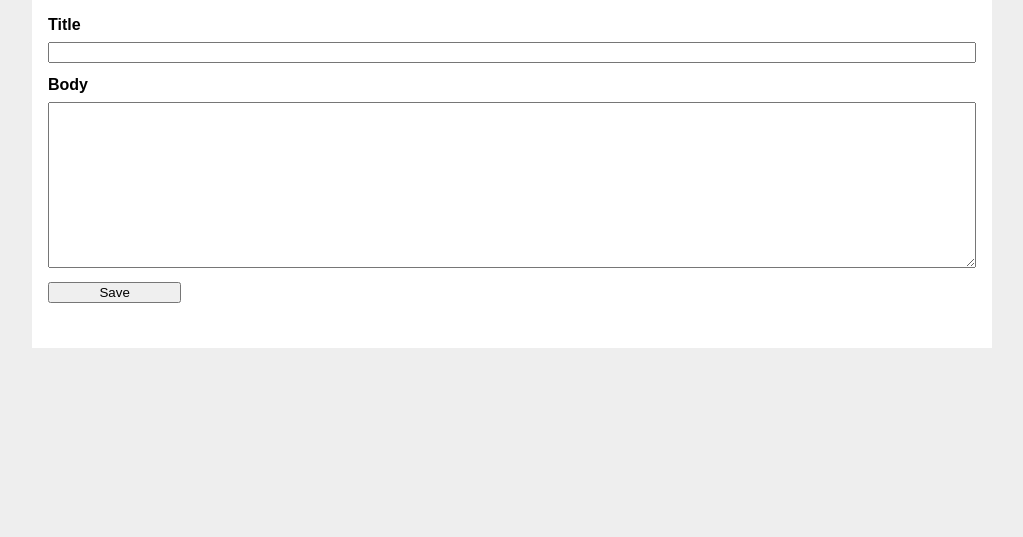
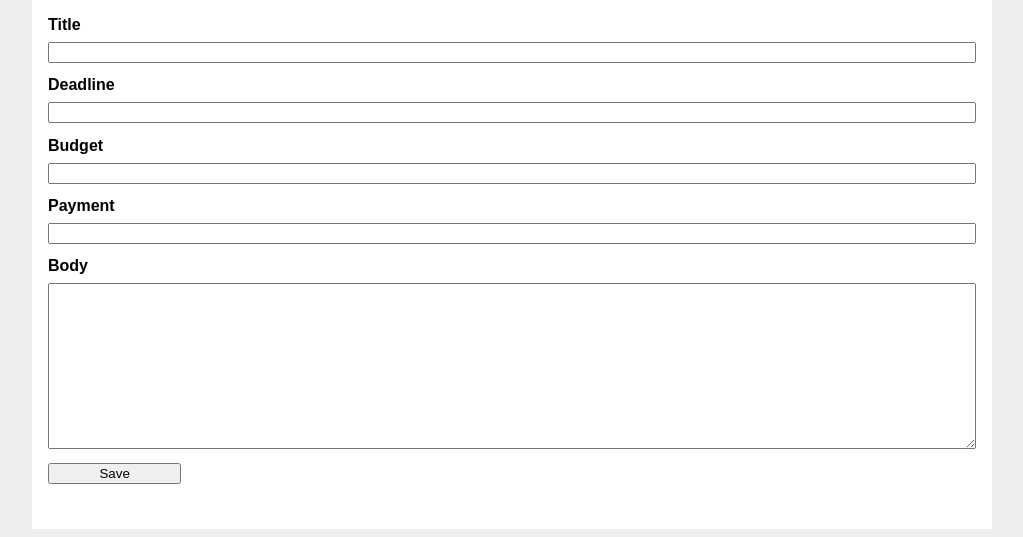
Before and after one commit to Guacamole-Devs/glowing-guacamole, a Flask app: page /create in a window 1280 px wide. Shown: the part 98-635 px from the top of the page, without its empty margins (128-1151 px from the left). Run offline with Flask 2, Linux system fonts and the light colour scheme; the visitor is signed in with stand-in values (Sample User, id 1); data comes from the database, SQL or seed files in the repository; some libraries are stand-ins or nearby versions.

Commit message:
Added other form fields to "create", "update", "overview"

```diff
--- a/guacamole/blog.py
+++ b/guacamole/blog.py
@@ -18,7 +18,7 @@ def index():
     """Show all the posts, most recent first."""
     db = get_db()
     posts = db.execute(
-        "SELECT p.id, title, body, created, author_id, username"
+        "SELECT p.id, title, body, created, author_id, username, deadline, budget, payment"
         " FROM post p JOIN user u ON p.author_id = u.id"
         " ORDER BY created DESC"
     ).fetchall()
@@ -40,7 +40,7 @@ def get_post(id, check_author=True):
     post = (
         get_db()
         .execute(
-            "SELECT p.id, title, body, created, author_id, username"
+            "SELECT p.id, title, body, created, author_id, username, deadline, budget, payment"
             " FROM post p JOIN user u ON p.author_id = u.id"
             " WHERE p.id = ?",
             (id,),
@@ -63,7 +63,11 @@ def create():
     """Create a new post for the current user."""
     if request.method == "POST":
         title = request.form["title"]
+        budget = request.form["budget"]
+        deadline = request.form["deadline"]
+        payment = request.form["payment"]
         body = request.form["body"]
+
         error = None
 
         if not title:
@@ -74,8 +78,8 @@ def create():
         else:
             db = get_db()
             db.execute(
-                "INSERT INTO post (title, body, author_id) VALUES (?, ?, ?)",
-                (title, body, g.user["id"]),
+                "INSERT INTO post (title, deadline, budget, payment, body, author_id) VALUES (?, ?, ?, ?, ?, ?)",
+                (title, deadline, budget, payment, body, g.user["id"]),
             )
             db.commit()
             return redirect(url_for("blog.index"))
@@ -91,7 +95,11 @@ def update(id):
 
     if request.method == "POST":
         title = request.form["title"]
+        budget = request.form["budget"]
+        deadline = request.form["deadline"]
+        payment = request.form["payment"]
         body = request.form["body"]
+
         error = None
 
         if not title:
@@ -102,7 +110,7 @@ def update(id):
         else:
             db = get_db()
             db.execute(
-                "UPDATE post SET title = ?, body = ? WHERE id = ?", (title, body, id)
+                "UPDATE post SET title = ?, deadline = ?, budget = ?, payment = ?, body = ?WHERE id = ?", (title, deadline, budget, payment, body, id)
             )
             db.commit()
             return redirect(url_for("blog.index"))
--- a/guacamole/schema.sql
+++ b/guacamole/schema.sql
@@ -15,6 +15,9 @@ CREATE TABLE post (
   author_id INTEGER NOT NULL,
   created TIMESTAMP NOT NULL DEFAULT CURRENT_TIMESTAMP,
   title TEXT NOT NULL,
+  budget INTEGER NOT NULL,
+  deadline TEXT NOT NULL,
+  payment TEXT NOT NULL,
   body TEXT NOT NULL,
   FOREIGN KEY (author_id) REFERENCES user (id)
 );
--- a/guacamole/templates/blog/create.html
+++ b/guacamole/templates/blog/create.html
@@ -1,6 +1,25 @@
-{% extends 'base.html' %}
+{% extends "base.html" %}
 
 {% block header %}
+  <head>
+    <meta charset="utf-8">
+    <meta name="viewport" content="width=device-width, initial-scale=1">
+    <link rel="stylesheet" href="//code.jquery.com/ui/1.12.1/themes/base/jquery-ui.css">
+    <link rel="stylesheet" href="/resources/demos/style.css">
+    <script src="https://code.jquery.com/jquery-1.12.4.js"></script>
+    <script src="https://code.jquery.com/ui/1.12.1/jquery-ui.js"></script>
+    <script>
+    $( function() {
+      var d = new Date();
+      StartDate = new Date("March 21, 2019");
+      EndDate = new Date("March 21, 2020");
+      $('#datepicker').datepicker({
+        dateFormat: "yy-mm-dd",
+        minDate: 0,
+      });
+    } );
+    </script>
+  </head>
   <h1>{% block title %}New Post{% endblock %}</h1>
 {% endblock %}
 
@@ -8,8 +27,19 @@
   <form method="post">
     <label for="title">Title</label>
     <input name="title" id="title" value="{{ request.form['title'] }}" required>
+
+    <label for="deadline">Deadline</label>
+    <input name="deadline" id="datepicker" value="{{ request.form['deadline'] }}" required>
+
+    <label for="budget">Budget</label>
+    <input name="budget" id="budget" value="{{ request.form['budget'] }}">
+
+    <label for="payment">Payment</label>
+    <input name="payment" id="payment" value="{{ request.form['payment'] }}" required>
+
     <label for="body">Body</label>
     <textarea name="body" id="body">{{ request.form['body'] }}</textarea>
     <input type="submit" value="Save">
+
   </form>
 {% endblock %}
```
Also changed, not shown: guacamole/templates/blog/index.html (+17 -2 lines), guacamole/templates/blog/update.html (+29 -0 lines).
